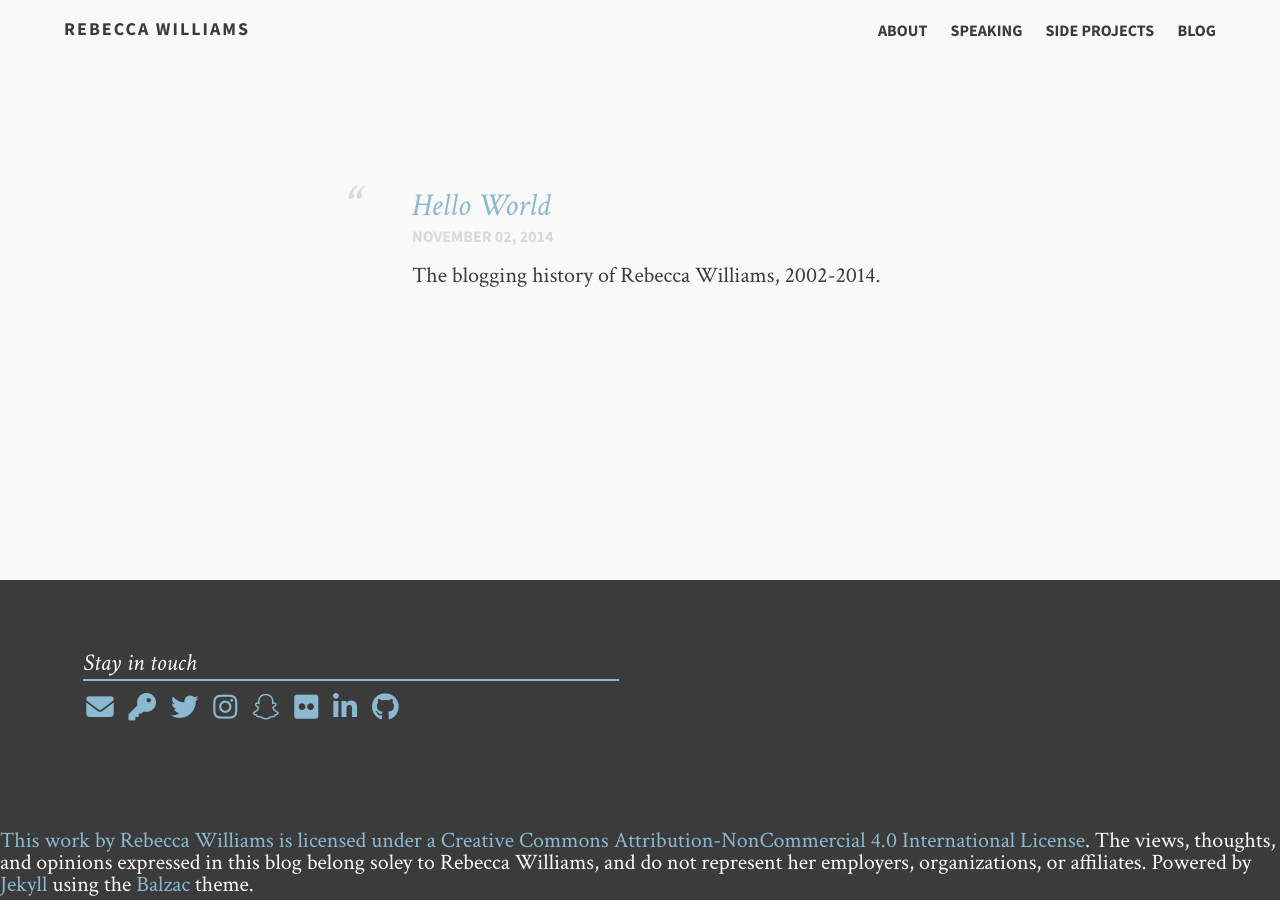
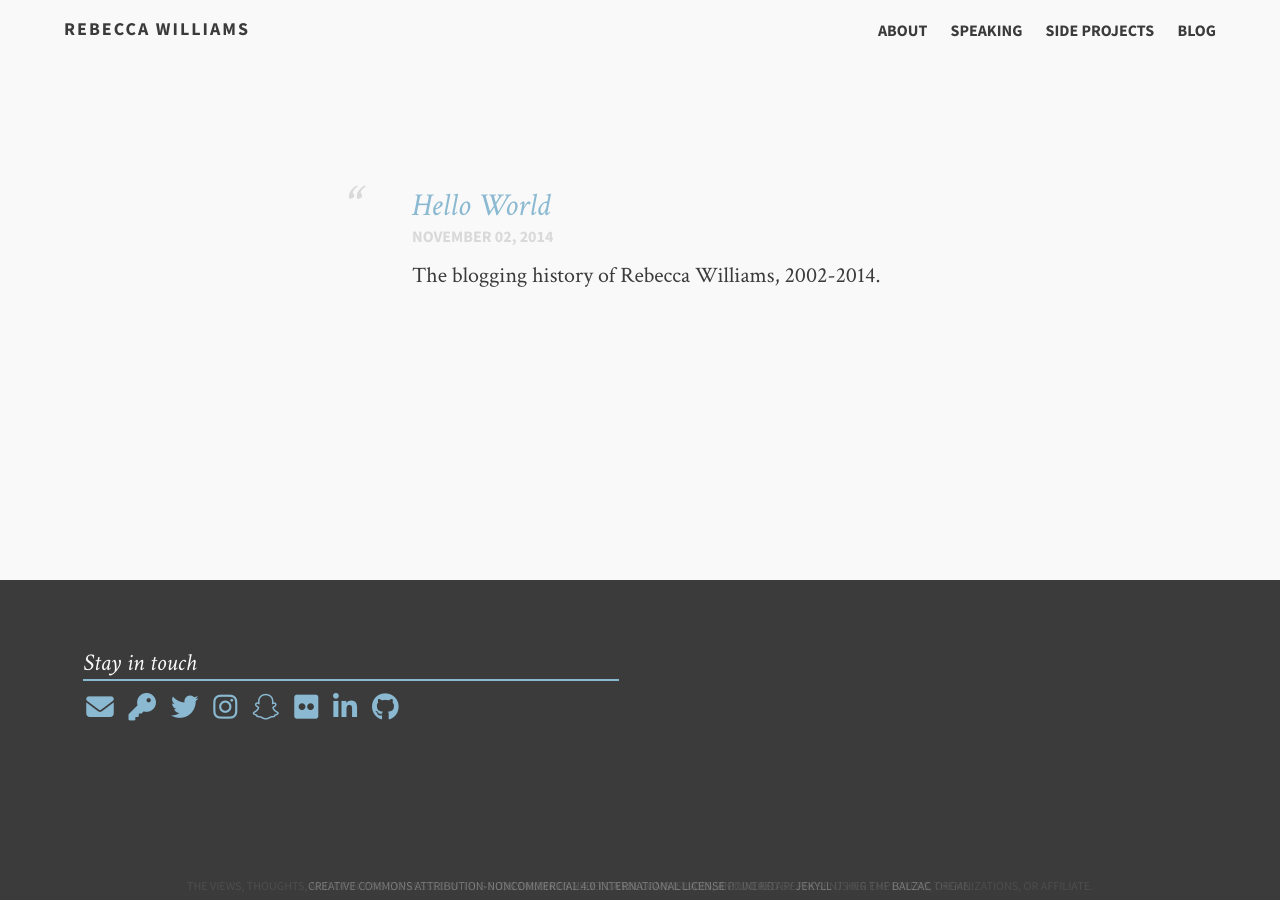
Before and after one commit to rebeccawilliams/rebeccawilliams.us, a Jekyll site: the page built from index.md, in a window 1280 px wide. Built offline with Jekyll 4.4.1, drawn with Linux system fonts in a browser that asks for light colours; nearby versions of some CDN libraries.

Commit message:
Update footer.html

```diff
--- a/_includes/footer.html
+++ b/_includes/footer.html
@@ -15,7 +15,8 @@
 		<a href="https://github.com/rebeccawilliams"><i class="fa fa-github fa-lg"></i></li>
       </ol>
     </aside>
-This work by <span xmlns:cc="https://creativecommons.org/ns#" property="cc:attributionName">Rebecca Williams</span> is licensed under a <a rel="license" href="https://creativecommons.org/licenses/by-nc/4.0/">Creative Commons Attribution-NonCommercial 4.0 International License</a>. The views, thoughts, and opinions expressed in this blog belong soley to Rebecca Williams, and do not represent her employers, organizations, or affiliates. Powered by <a href="https://jekyllrb.com">Jekyll</a> using the <a href="https://jekyll.gtat.me/about">Balzac</a> theme.
+<small>The views, thoughts, and opinions expressed in this blog belong soley to Rebecca Williams, and do not represent her employers, organizations, or affiliate.</small>
+<small>This work by <span xmlns:cc="https://creativecommons.org/ns#" property="cc:attributionName">Rebecca Williams</span> is licensed under a <a rel="license" href="https://creativecommons.org/licenses/by-nc/4.0/">Creative Commons Attribution-NonCommercial 4.0 International License</a> Powered by <a href="https://jekyllrb.com">Jekyll</a> using the <a href="https://jekyll.gtat.me/about">Balzac</a> theme.</small>
   </footer>
 
   <!-- If they're out, get some from the cellar -->
```
